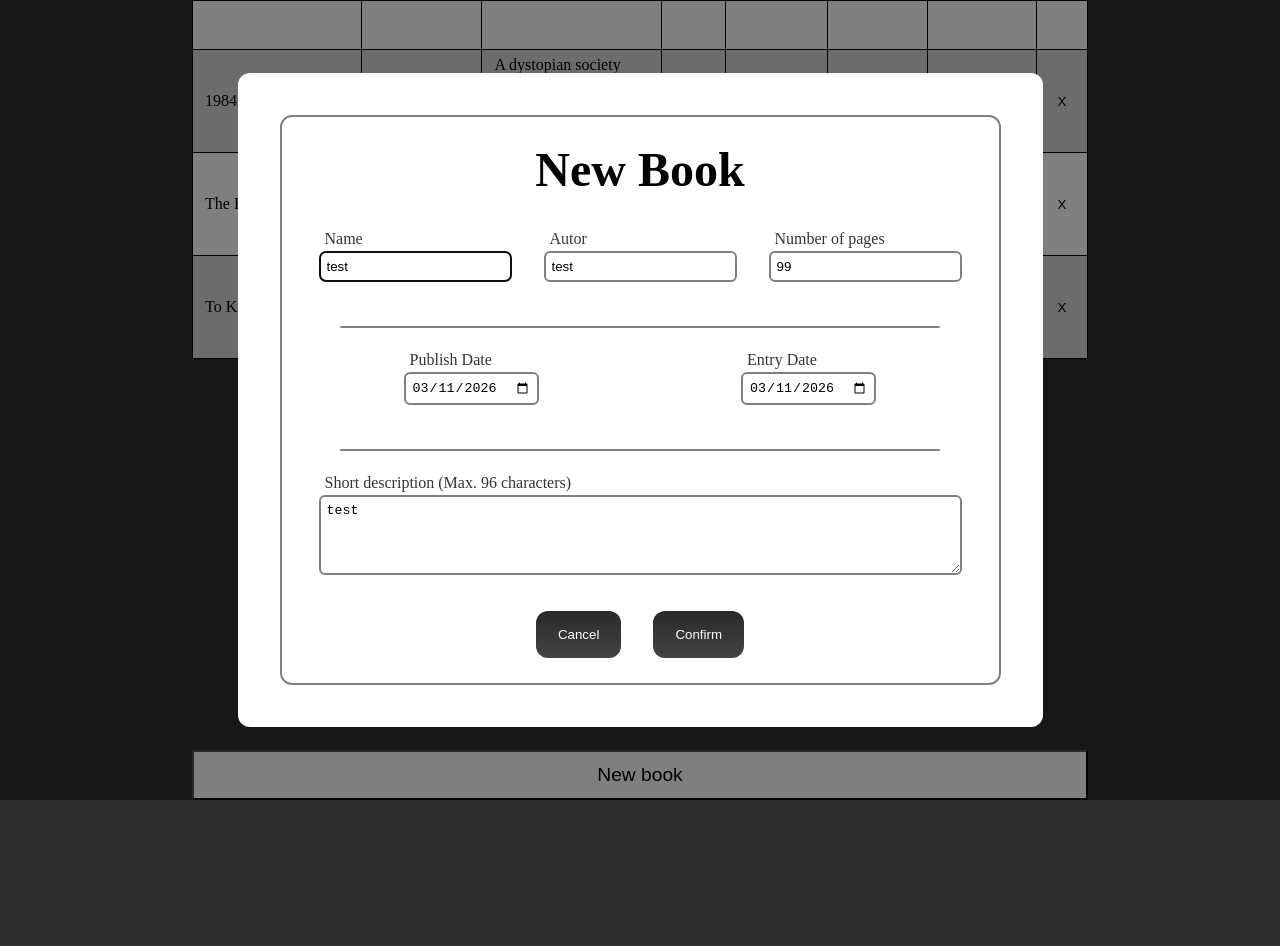
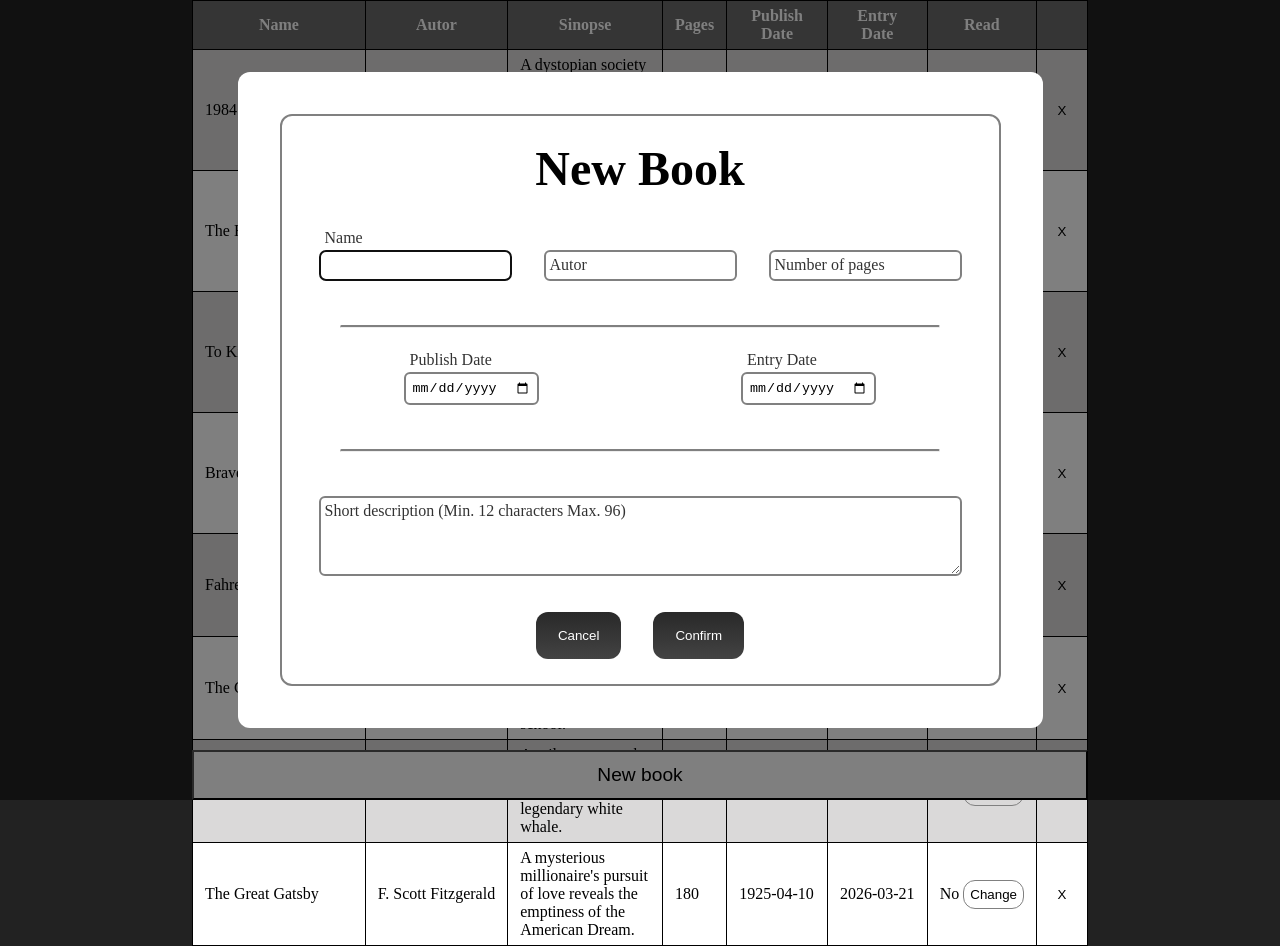
Before and after one commit to GabrielCorreaDaSilva/library, a plain HTML site: page index.html in a window 1280 px wide. Both pictures are taken after a click on the button "New book". Before the commit the page ends 800 px from the top, so only its background shows below. Drawn offline with Linux system fonts and the light colour scheme.

Commit message:
Fix bugs and oversights

```diff
--- a/index.html
+++ b/index.html
@@ -19,35 +19,35 @@
                 <h1 class="title">New Book</h1>
                 <div>
                     <div class="field-label-wrapper">
-                        <input type="text" id="name" name="name" placeholder=" " value="test" required>
+                        <input type="text" name="name" id="name" placeholder=" " required>
                         <label for="name">Name</label>
                     </div>
                     <div class="field-label-wrapper">
-                        <input type="text" id="autor" name="autor" placeholder=" " value="test" required>
+                        <input type="text" name="autor" id="autor" placeholder=" " required>
                         <label for="autor">Autor</label>
                     </div>
                     <div class="field-label-wrapper">
-                        <input type="number" id="pages" name="pages" placeholder=" " value="99" max="9999" required>
+                        <input type="number" name="pages" id="pages" placeholder=" " max="9999" required>
                         <label for="pages">Number of pages</label>
                     </div>
                 </div>
-                <span></span>
+                <hr>
+                <div>
+                    <div class=" field-label-wrapper">
+                        <input type="date" name="publishDate" id="publishDate" required>
+                        <label for="publishDate">Publish Date</label>
+                    </div>
+                    <div class="field-label-wrapper">
+                        <input type="date" name="entryDate" id="entryDate" required>
+                        <label for="entryDate">Entry Date</label>
+                    </div>
+                </div>
+                <hr>
                 <div>
                     <div class="field-label-wrapper">
-                        <input type="date" id="publishDate" name="publishDate" value="2026-03-11" required>
-                        <label for="publish-date">Publish Date </label>
-                    </div>
-                    <div class="field-label-wrapper">
-                        <input type="date" id="entry-date" name="entryDate" value="2026-03-11" required>
-                        <label for="entryDate">Entry Date </label>
-                    </div>
-                </div>
-                <span></span>
-                <div>
-                    <div class="field-label-wrapper">
-                        <textarea name="description" id="description" maxlength="96" placeholder=" "
-                            required>test</textarea>
-                        <label for="description">Short description (Max. 96 characters)</label>
+                        <textarea name="description" id="description" minlength="12" maxlength="96" placeholder=" "
+                            required></textarea>
+                        <label for="description">Short description (Min. 12 characters Max. 96)</label>
                     </div>
                 </div>
                 <div>
--- a/script.js
+++ b/script.js
@@ -1,7 +1,5 @@
 const myLibrary = [];
-
-// test----------------------------------------------
-const testData = [{
+const newBooks = [{
     name: "1984",
     autor: "George Orwell",
     description: "A dystopian society under constant surveillance where independent thought is forbidden.",
@@ -24,10 +22,51 @@ const testData = [{
     pages: 281,
     publishDate: "1960-07-11",
     entryDate: "2026-03-21"
-}];
+},
+{
+    name: "Brave New World",
+    autor: "Aldous Huxley",
+    description: "A futuristic society driven by technology and conditioning where individuality is suppressed.",
+    pages: 311,
+    publishDate: "1932-08-30",
+    entryDate: "2026-03-21"
+},
+{
+    name: "Fahrenheit 451",
+    autor: "Ray Bradbury",
+    description: "In a world where books are banned, a fireman begins to question the system he enforces.",
+    pages: 194,
+    publishDate: "1953-10-19",
+    entryDate: "2026-03-21"
+},
+{
+    name: "The Catcher in the Rye",
+    autor: "J.D. Salinger",
+    description: "A teenager recounts his experiences in New York City after being expelled from school.",
+    pages: 234,
+    publishDate: "1951-07-16",
+    entryDate: "2026-03-21"
+},
+{
+    name: "Moby-Dick",
+    autor: "Herman Melville",
+    description: "A sailor narrates the obsessive quest of a captain hunting a legendary white whale.",
+    pages: 635,
+    publishDate: "1851-10-18",
+    entryDate: "2026-03-21"
+},
+{
+    name: "The Great Gatsby",
+    autor: "F. Scott Fitzgerald",
+    description: "A mysterious millionaire's pursuit of love reveals the emptiness of the American Dream.",
+    pages: 180,
+    publishDate: "1925-04-10",
+    entryDate: "2026-03-21"
+}]
 
-test = () => console.log(myLibrary, testData);
-//---------------------------------------------------
+//loads sample book data
+newBooks.map(book => addBookToLibrary({ ...book }));
+
 function Book({ name, autor, description, pages, publishDate, entryDate }) {
     this.id = crypto.randomUUID();
     this.name = name;
@@ -118,9 +157,6 @@ libraryTable.addEventListener("click", (e) => {
     }
 });
 
-//test
-testData.forEach(item => addBookToLibrary(item));
-//
 const content = displayLibrary();
 const dialog = document.querySelector("dialog");
 const form = document.querySelector("form")
--- a/styles.css
+++ b/styles.css
@@ -10,7 +10,7 @@
 }
 
 html,body {
-    background-color: rgb(46, 46, 46);
+    background-color: rgb(34, 34, 34);
     color: white;
     height: 100%;
 }
@@ -18,6 +18,7 @@ html,body {
 body {
     width: 70%;
     margin: 0 15%;
+    background-color: var(--tertiary-color);
 }
 
 .content-wrapper {
@@ -53,7 +54,7 @@ td:not(:last-child){
 }
 
 th {
-    background-color: var(--primary-colors);
+    background-color: var(--primary-color);
     color: white;
 }
 
@@ -99,7 +100,7 @@ form>.title {
     text-align: center;
 }
 
-form span {
+form hr {
     border-top: 2px solid gray;
     border-radius: 12px;
     margin: 12px auto;
```
